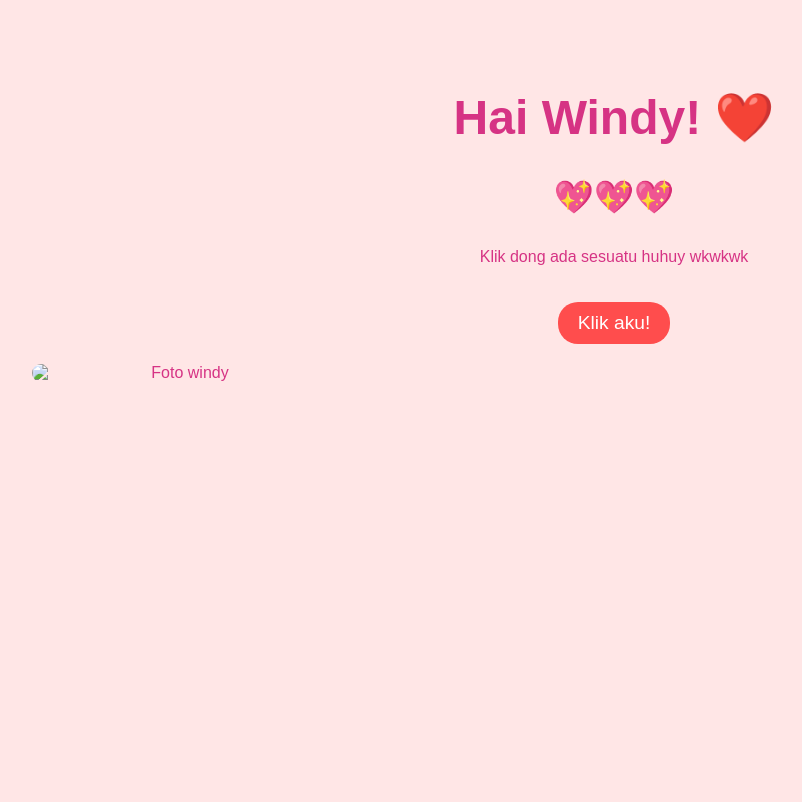
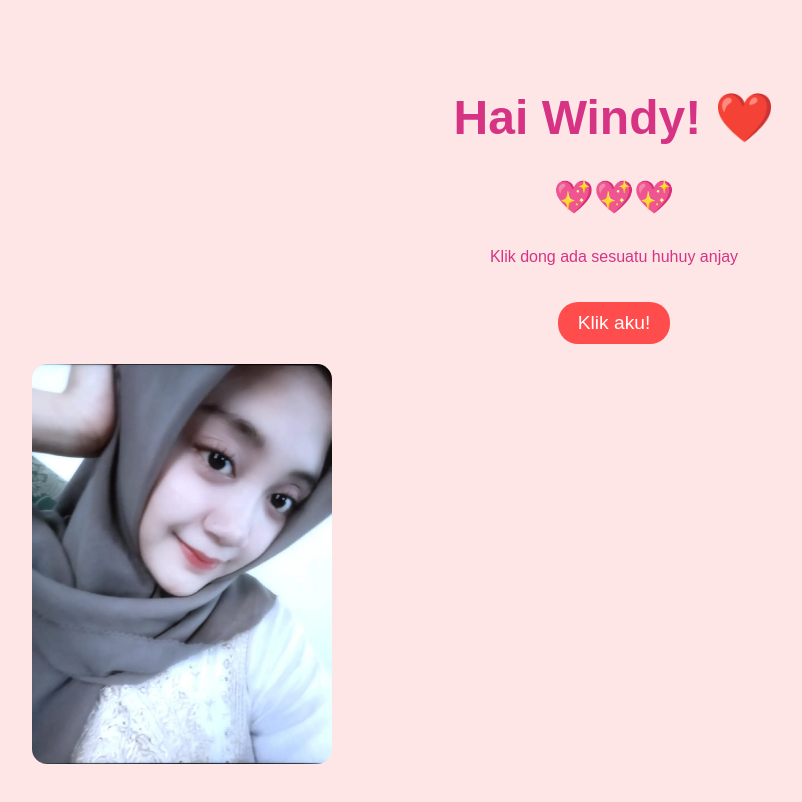
Before and after one commit to FADIL0803123/FADIL0803123, a plain HTML site: page index.html in a window 1280 px wide. Both pictures are taken after a click on the button "Klik aku!". Shown: the whole page, without its empty margins (26-828 px from the left). Drawn offline with Linux system fonts and the light colour scheme.

Commit message:
Update index.html

```diff
--- a/index.html
+++ b/index.html
@@ -50,9 +50,9 @@
 <body>
     <h1>Hai Windy! ❤️</h1>
     <p class="heart">💖💖💖</p>
-    <p>Klik dong ada sesuatu huhuy wkwkwk</p>
+    <p>Klik dong ada sesuatu huhuy anjay</p>
     <button class="btn" onclick="showPhoto()">Klik aku!</button>
     <br>
-    <img id="lovePhoto" src="windy.jpg" alt="Foto windy" class="photo">
+    <img id="lovePhoto" src="WhatsApp Image 2025-02-16 at 12.26.30_e4dfd82c.jpg" alt="Foto windy" class="photo">
 </body>
 </html>
```
